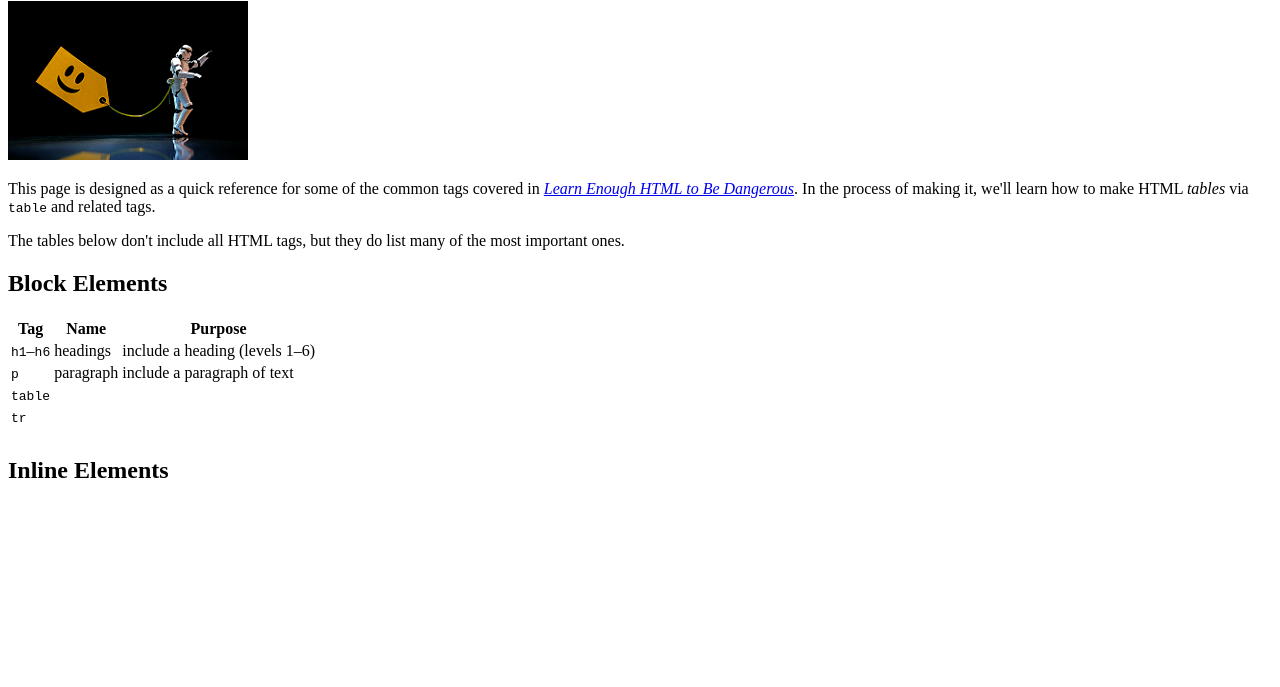
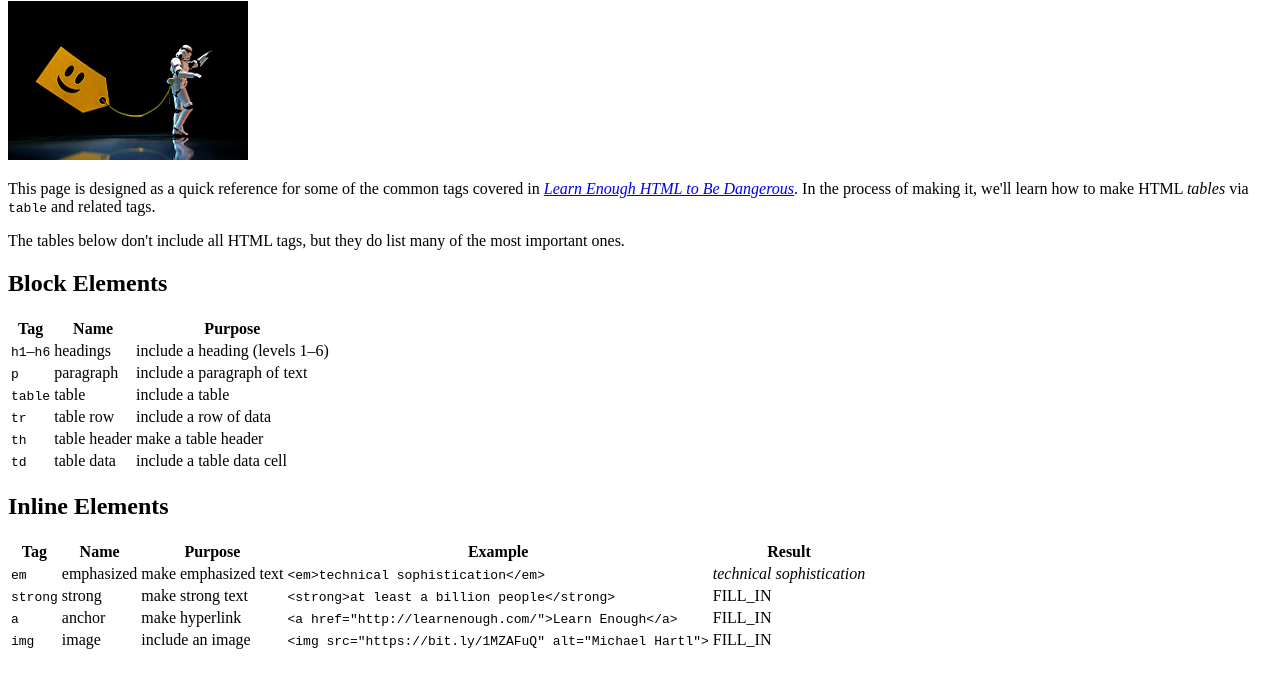
Before and after one commit to mahlialopez1/sample_website, a plain HTML site: page tags.html in a window 1280 px wide. Shown: the part 79-766 px from the top of the page. Drawn offline with Linux system fonts and the light colour scheme.

Commit message:
Added "Inline Elements" table

```diff
--- a/tags.html
+++ b/tags.html
@@ -35,23 +35,23 @@
     </tr>
     <tr>
       <td><code>table</code></td>
-    <td></td>
-    <td></td>
+      <td>table</td>
+      <td>include a table</td>
     </tr>
     <tr>
       <td><code>tr</code></td>
-    <td></td>
-    <td></td>
+      <td>table row</td>
+      <td>include a row of data</td>
     </tr>
     <tr>
-    <td><code></code></td>
-    <td></td>
-    <td></td>
+      <td><code>th</code></td>
+      <td>table header</td>
+      <td>make a table header</td>
     </tr>
     <tr>
-    <td><code></code></td>
-    <td></td>
-    <td></td>
+      <td><code>td</code></td>
+      <td>table data</td>
+      <td>include a table data cell</td>
     </tr>
   </table>
 
@@ -59,37 +59,51 @@
 
   <table>
     <tr>
-    <th></th>
-    <th></th>
-    <th></th>
-    <th></th>
-    <th></th>
+      <th>Tag</th>
+      <th>Name</th>
+      <th>Purpose</th>
+      <th>Example</th>
+      <th>Result</th>
     </tr>
     <tr>
-    <td><code></code></td>
-    <td></td>
-    <td></td>
+      <td><code>em</code></td>
+      <td>emphasized</td>
+      <td>make emphasized text</td>
+      <td><code>&lt;em&gt;technical sophistication&lt;/em&gt;</code></td>
+      <td><em>technical sophistication</em></td>
     </tr>
     <tr>
-    <td><code></code></td>
-    <td></td>
-    <td></td>
+      <td><code>strong</code></td>
+      <td>strong</td>
+      <td>make strong text</td>
+      <td>
+        <code>&lt;strong&gt;at least a billion people&lt;/strong&gt;</code>
+      </td>
+      <td>FILL_IN</td>
     </tr>
     <tr>
-    <td><code></code></td>
-    <td></td>
-    <td></td>
+      <td><code>a</code></td>
+      <td>anchor</td>
+      <td>make hyperlink</td>
+      <td>
+        <code>
+          &lt;a href="http://learnenough.com/"&gt;Learn Enough&lt;/a&gt;
+        </code>
+      </td>
+      <td>FILL_IN</td>
     </tr>
     <tr>
-    <td><code></code></td>
-    <td></td>
-    <td></td>
+      <td><code>img</code></td>
+      <td>image</td>
+      <td>include an image</td>
+      <td>
+        <code>
+          &lt;img src="https://bit.ly/1MZAFuQ" alt="Michael Hartl"&gt;
+        </code>
+      </td>
+      <td>FILL_IN</td>
     </tr>
-  <tr>
-    <td><code></code></td>
-    <td></td>
-    <td></td>
-  </tr>
+  </table>
 </table>
 </body>
 </html>
```
Lines whose indentation alone changed are shown as unchanged.
